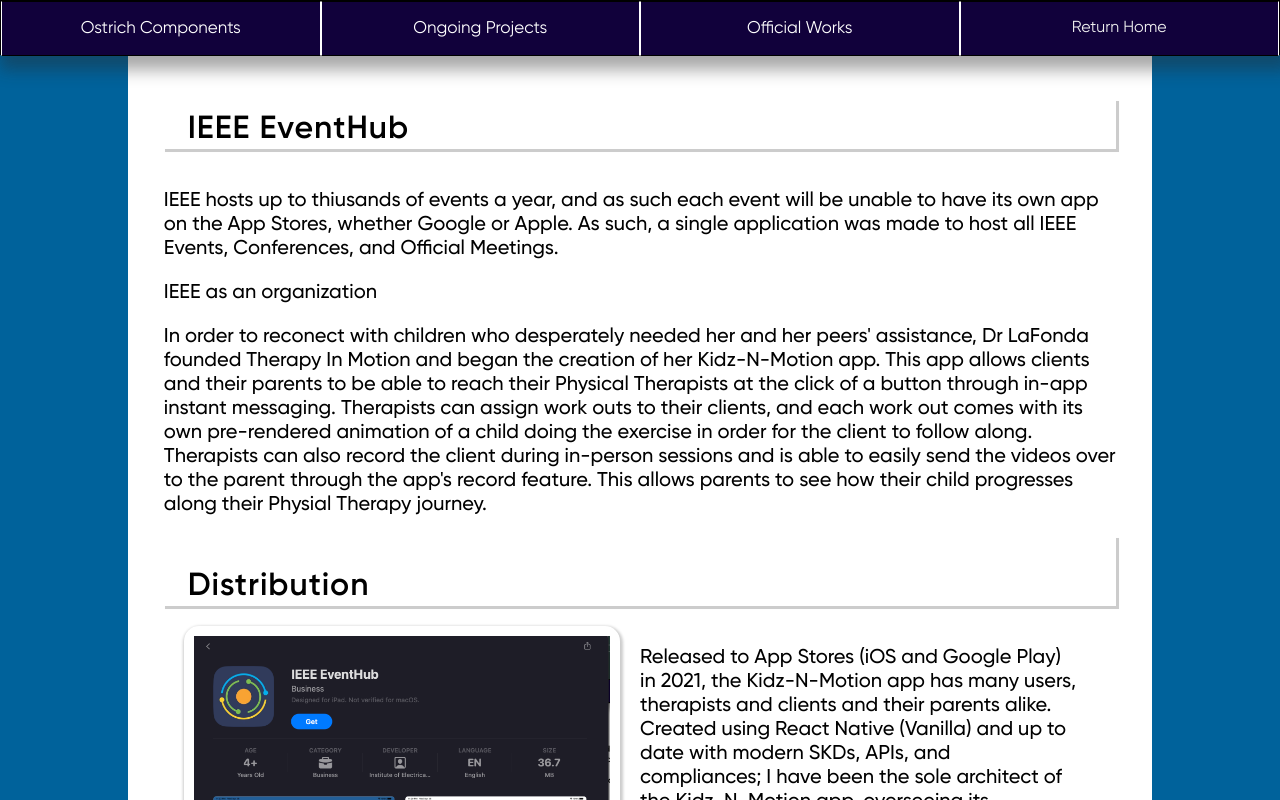
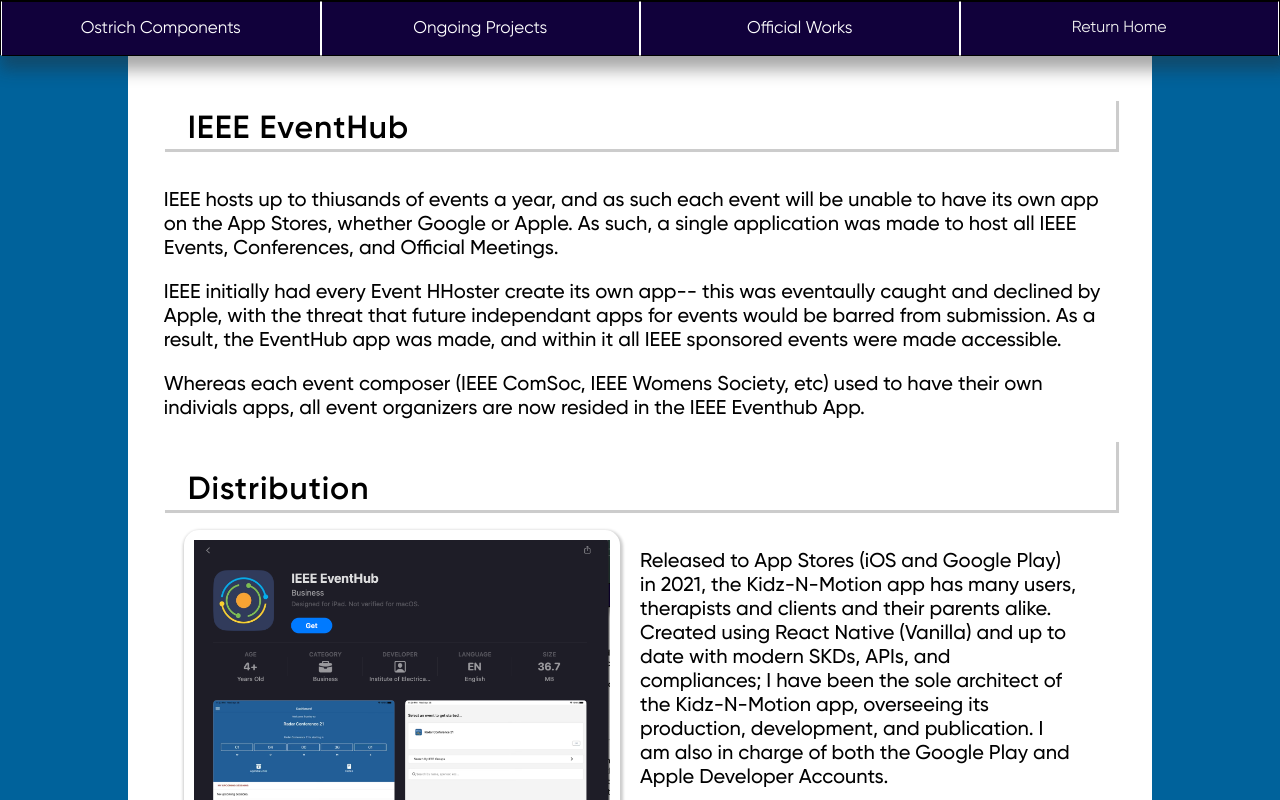
Before and after one commit to NLanese/the-codex, a Next.js app: page /showcases/works/eventHub in a window 1280 px wide. Shown: the top 800 px of the page. Built offline with nearby package versions, Linux system fonts and the light colour scheme.

Commit message:
Update eventHub.js

```diff
--- a/pages/showcases/works/eventHub.js
+++ b/pages/showcases/works/eventHub.js
@@ -51,16 +51,12 @@ export default function EventHubPage(){
                         App Stores, whether Google or Apple. As such, a single application was made to host all IEEE Events, Conferences, and Official Meetings.
                     </p>
                     <p style={Styles.Fonts.basicX}>
-                        IEEE as an organization
+                        IEEE initially had every Event HHoster create its own app-- this was eventaully caught and declined by Apple, with the threat that future independant apps for
+                        events would be barred from submission. As a result, the EventHub app was made, and within it all IEEE sponsored events were made accessible.
                     </p>
                     <p style={Styles.Fonts.basicX}>
-                        In order to reconect with children who desperately needed her and her peers' assistance, Dr LaFonda
-                        founded Therapy In Motion and began the creation of her Kidz-N-Motion app. This app allows clients and their
-                        parents to be able to reach their Physical Therapists at the click of a button through in-app instant messaging.
-                        Therapists can assign work outs to their clients, and each work out comes with its own pre-rendered animation
-                        of a child doing the exercise in order for the client to follow along. Therapists can also record the client
-                        during in-person sessions and is able to easily send the videos over to the parent through the app's record feature.
-                        This allows parents to see how their child progresses along their Physial Therapy journey.
+                        Whereas each event composer (IEEE ComSoc, IEEE Womens Society, etc) used to have their own indivials apps, all event organizers are
+                        now resided in the IEEE Eventhub App.
                     </p>
                 </div>
             )
```
